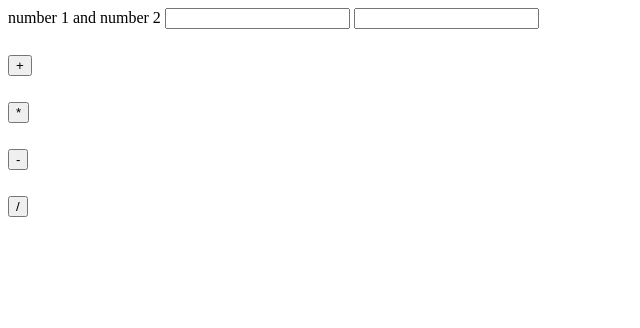
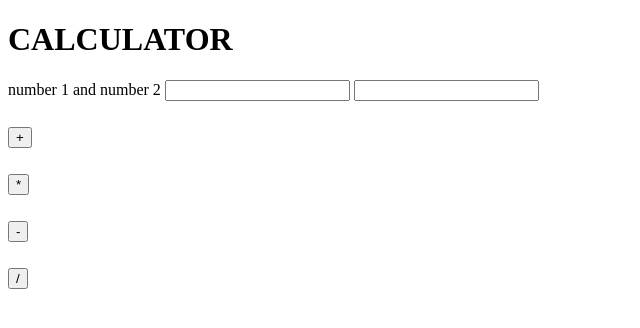
Before and after one commit to Amanparashar-09/aman-boss, a plain HTML site: page calculator.html in a window 1280 px wide. Shown: the whole page, without its empty margins (0-640 px from the left). Drawn offline with nearby package versions, Linux system fonts and the light colour scheme.

Commit message:
Update calculator.html

```diff
--- a/calculator.html
+++ b/calculator.html
@@ -7,6 +7,7 @@
     <script src="https://ajax.googleapis.com/ajax/libs/angularjs/1.6.9/angular.min.js"></script>
 </head>
 <body>
+    <mark><h1>CALCULATOR</h1></mark>
     <div ng-app="">
         <div class="input-group">
             <span class="input-group-text">number 1 and number 2</span>
```
